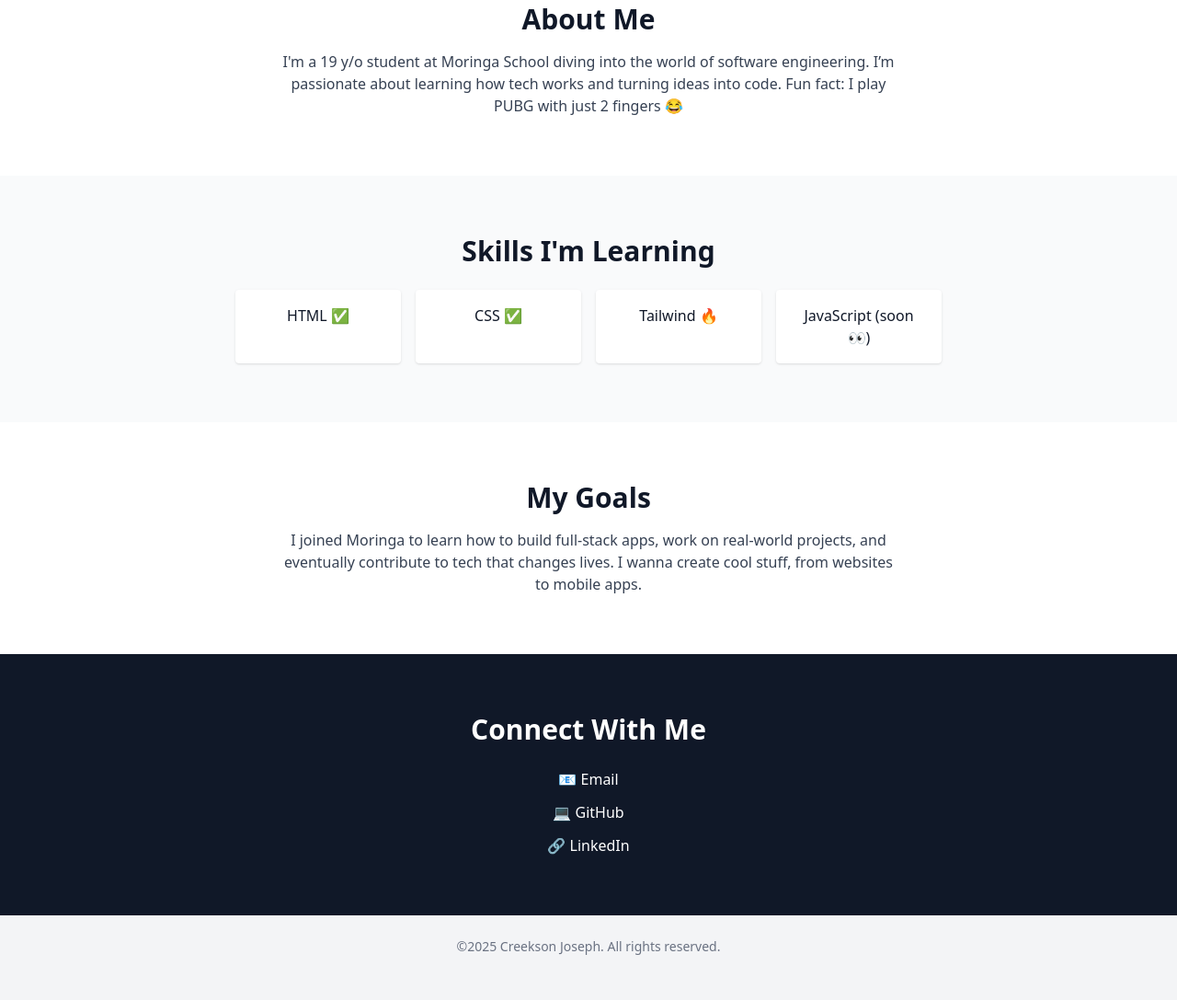
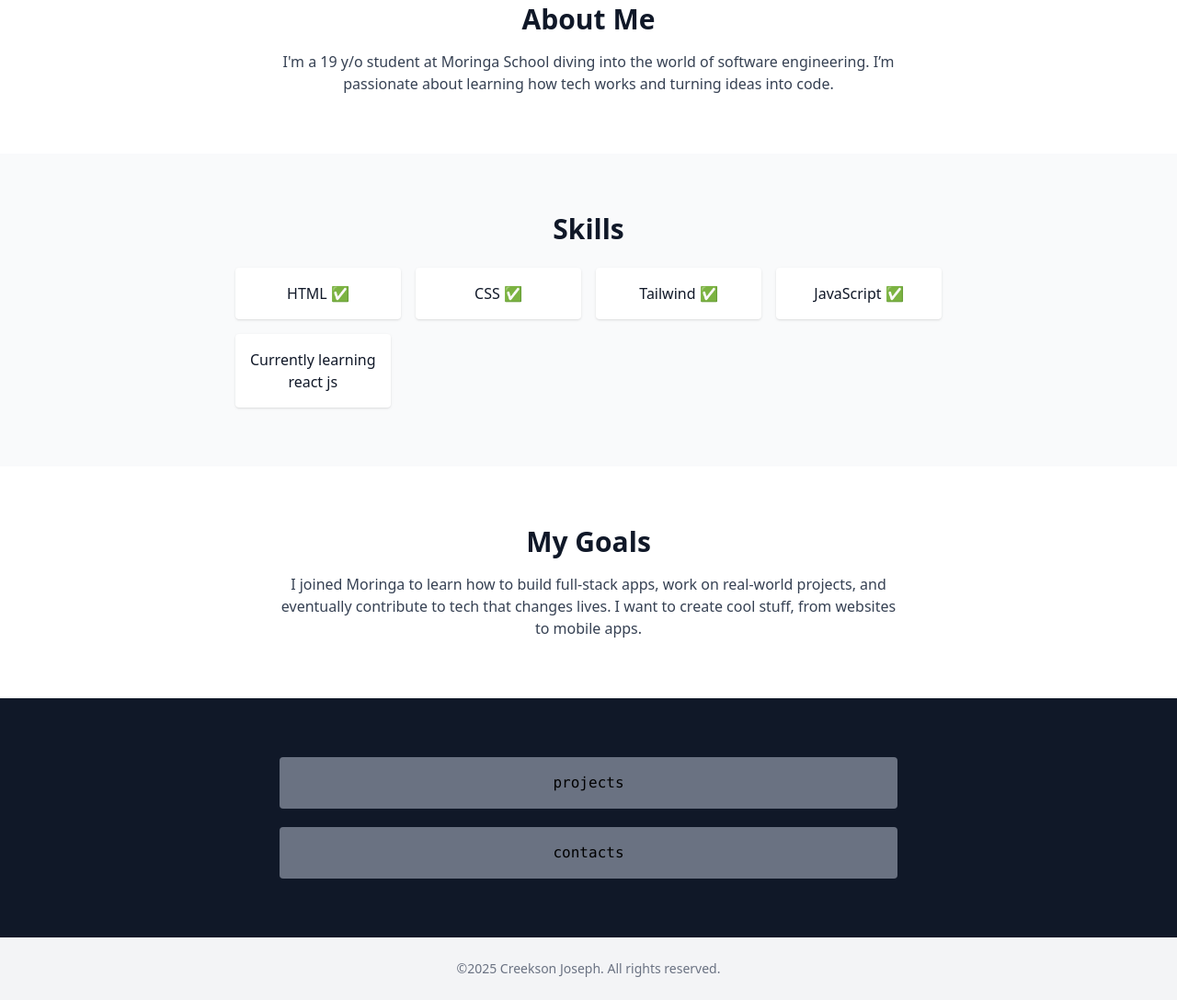
Before and after one commit to creeksonJoseph/Project-1, a website: page index.html in a window 1280 px wide. Shown: the part 861-1948 px from the top of the page at 92% size. Before the commit the page ends 1924 px from the top, so only its background shows below. Drawn offline with Linux system fonts and the light colour scheme.

Commit message:
added json server

```diff
--- a/index.html
+++ b/index.html
@@ -33,19 +33,22 @@
         <p class="text-gray-700">
           I'm a 19 y/o student at Moringa School diving into the world of
           software engineering. I’m passionate about learning how tech works and
-          turning ideas into code. Fun fact: I play PUBG with just 2 fingers 😂
+          turning ideas into code.
         </p>
       </div>
     </section>
 
     <section class="py-16 px-6 bg-gray-50">
       <div class="max-w-3xl mx-auto text-center">
-        <h2 class="text-3xl font-semibold mb-6">Skills I'm Learning</h2>
+        <h2 class="text-3xl font-semibold mb-6">Skills</h2>
         <div class="grid grid-cols-2 sm:grid-cols-4 gap-4">
           <div class="bg-white p-4 rounded shadow">HTML ✅</div>
           <div class="bg-white p-4 rounded shadow">CSS ✅</div>
-          <div class="bg-white p-4 rounded shadow">Tailwind 🔥</div>
-          <div class="bg-white p-4 rounded shadow">JavaScript (soon 👀)</div>
+          <div class="bg-white p-4 rounded shadow">Tailwind ✅</div>
+          <div class="bg-white p-4 rounded shadow">JavaScript ✅</div>
+          <div class="bg-white p-4 w-max rounded shadow">
+            Currently learning <br />react js
+          </div>
         </div>
       </div>
     </section>
@@ -56,39 +59,24 @@
         <p class="text-gray-700">
           I joined Moringa to learn how to build full-stack apps, work on
           real-world projects, and eventually contribute to tech that changes
-          lives. I wanna create cool stuff, from websites to mobile apps.
+          lives. I want to create cool stuff, from websites to mobile apps.
         </p>
       </div>
     </section>
     <section class="py-16 px-6 bg-gray-900 text-white">
-      <div class="max-w-2xl mx-auto text-center">
-        <h2 class="text-3xl font-semibold mb-6">Connect With Me</h2>
-        <div class="flex flex-col gap-3 items-center">
-          <a
-            href="mailto:charanajoseph@gmail.com"
-            class="hover:underline"
-            target="_blank"
-            >📧 Email</a
-          >
-          <a
-            href="https://github.com/creeksonjoseph"
-            class="hover:underline"
-            target="_blank"
-            >💻 GitHub</a
-          >
-          <a
-            href="https://www.linkedin.com/in/joseph-charana-038328353/"
-            class="hover:underline"
-            target="_blank"
-          >
-            🔗 LinkedIn
-          </a>
-        </div>
+      <div class="flex flex-col max-w-2xl mx-auto">
+        <button class="bg-gray-500 rounded w-auto p-4 font-mono text-black">
+          projects
+        </button>
+        <button class="bg-gray-500 p-4 text-black rounded font-mono mt-[20px]">
+          contacts
+        </button>
       </div>
     </section>
 
     <footer class="py-6 text-center text-sm text-gray-500 bg-gray-100">
       &copy;2025 Creekson Joseph. All rights reserved.
     </footer>
+    <script src="./index.js"></script>
   </body>
 </html>
```
Also changed, not shown: data.json (added, +18 -0 lines), css/output.css, index.js (added), pics/freemans.jpg (deleted), pics/gang.jpeg (deleted), pics/home.png (added).
